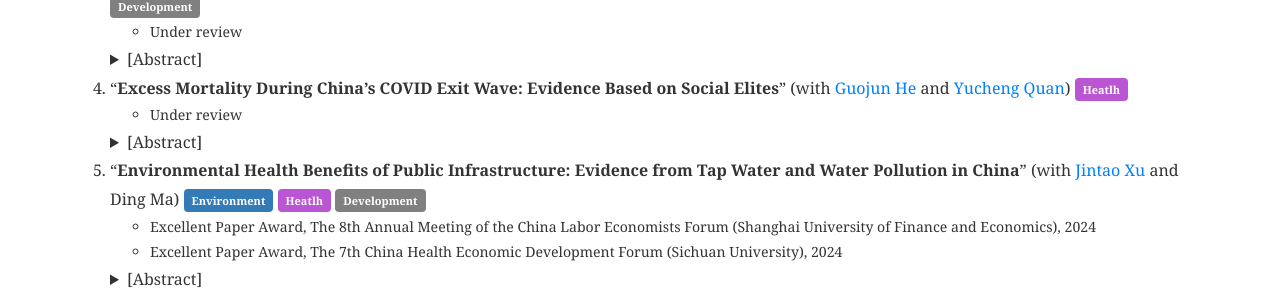
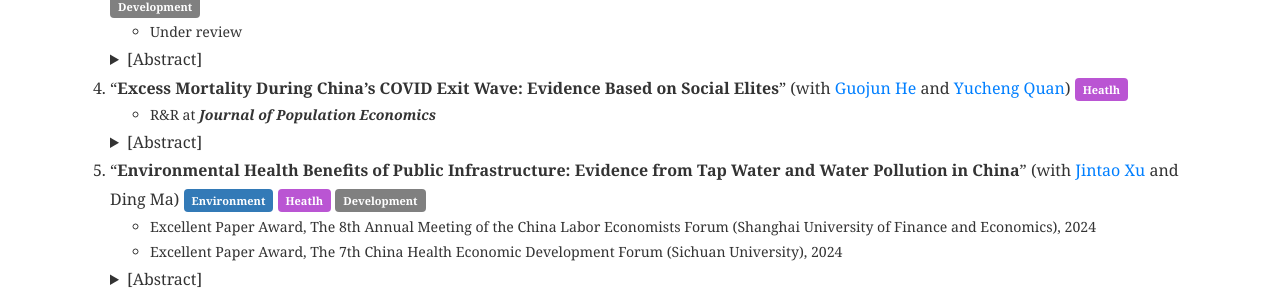
Before and after one commit to shuoliecon/shuoliecon.github.io, a Jekyll site: the page built from pages/_research/index.md, in a window 1280 px wide. Shown: the part 699-995 px from the top of the page. Built offline with Jekyll 4.4.1, drawn with Linux system fonts in a browser that asks for light colours.

Commit message:
Update index.md

```diff
--- a/pages/_research/index.md
+++ b/pages/_research/index.md
@@ -34,7 +34,7 @@ As an economist, my ultimate goal is to contribute to sustainable development. M
 
 
 <li>“<b>Excess Mortality During China’s COVID Exit Wave: Evidence Based on Social Elites</b>” (with <a href="https://www.guojunhe.com/">Guojun He</a> and <a href="https://www.yuchengquan.com/">Yucheng Quan</a>) <span class="label label-e">Heatlh</span></li>
-<ul><li>Under review</li></ul>
+<ul><li>R&R at <b><i>Journal of Population Economics</i></b></li></ul>
 <details><summary>[Abstract]</summary>China experienced a nationwide transmission of COVID-19 after the government abandoned its stringent zero-COVID policy in December 2022. Based on a manually collected dataset of elite deaths in China, this paper presents the first ex-post estimate of excess mortality during China’s COVID exit wave. We find a significant increase in excess mortality in late 2022 and early 2023, with the peak weekly excess mortality for those above age 65 increasing by over 10-fold. However, the elevated mortality returned to the pre-pandemic level in four to five weeks. We further estimate that there were at least 1.44 million during China’s COVID pandemic, driven mostly by the exit wave. Nevertheless, China’s total mortality cost during the pandemic remains low relative to comparable countries, because COVID-19 was under control most of the time from 2020 to 2022. We provide a case study showing how to use elite information to infer population excess mortality.</details>
 
 
```
